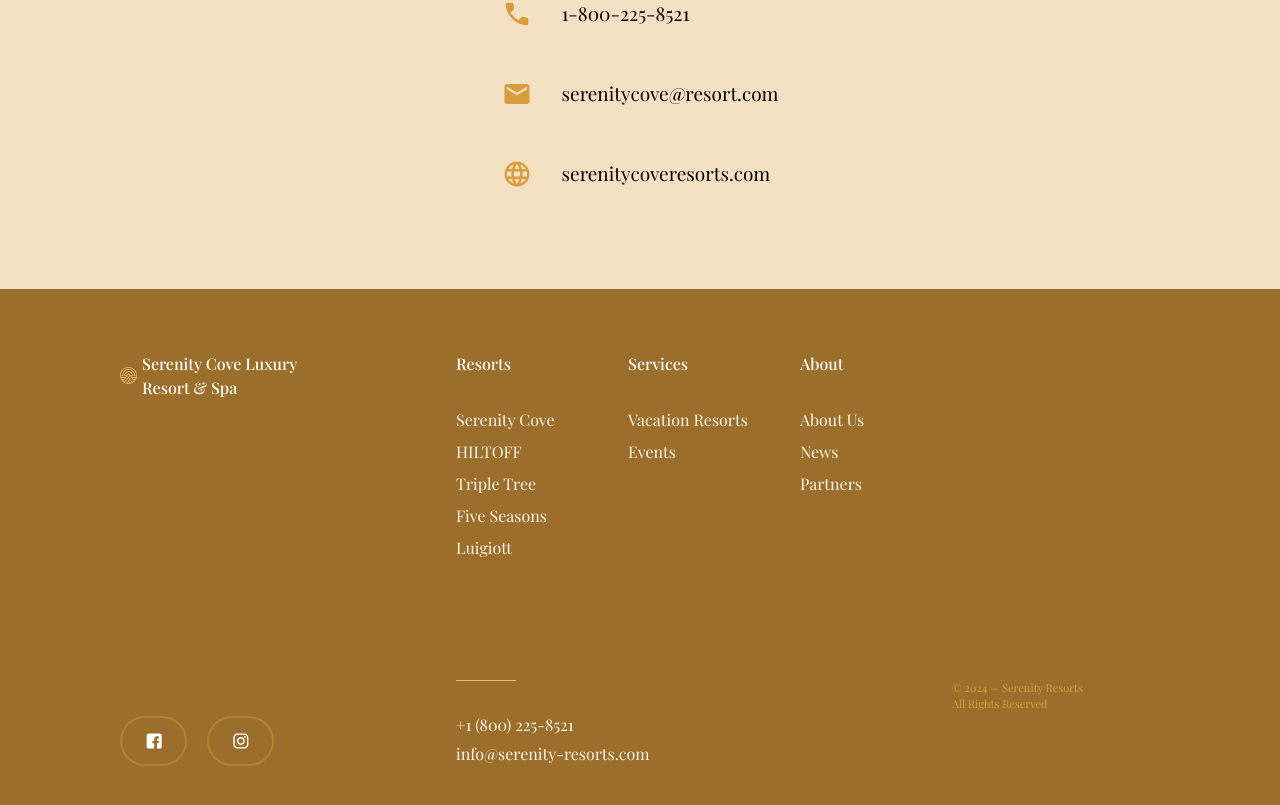
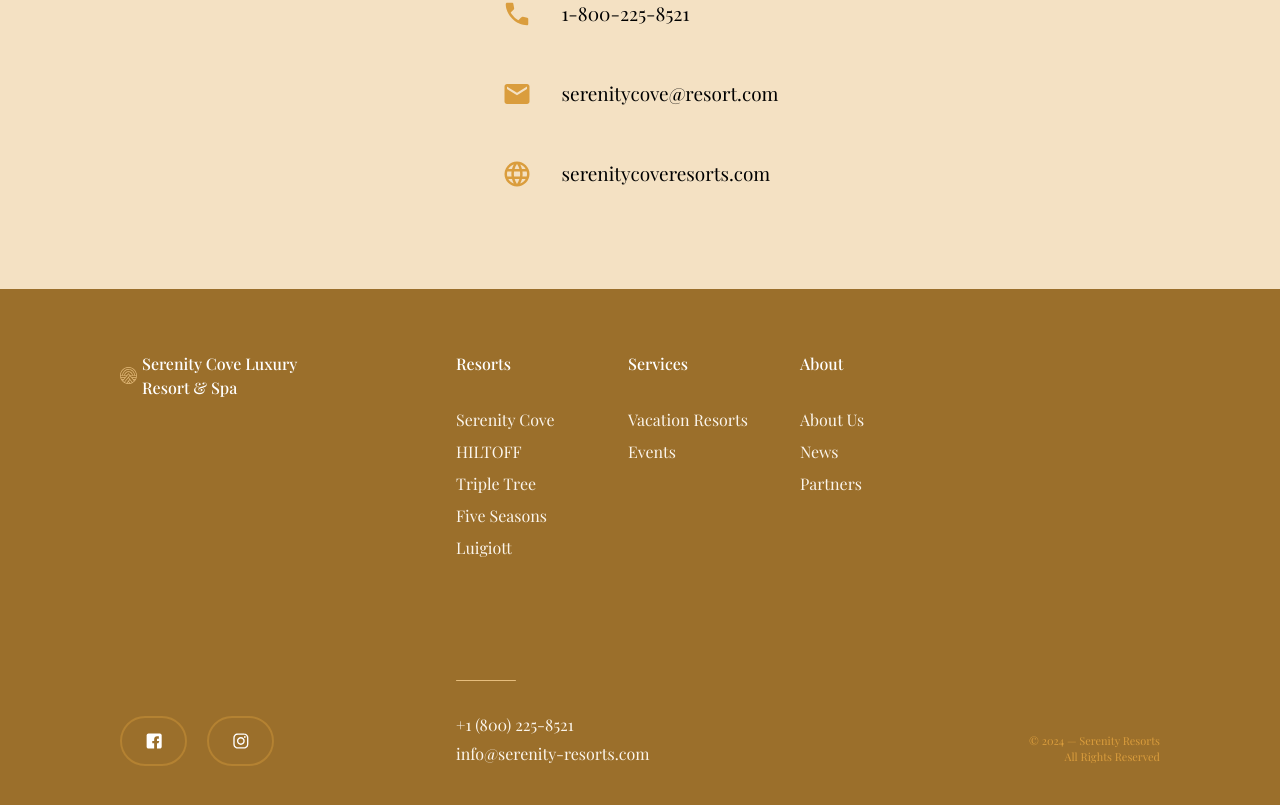
Before and after one commit to paradimes/serenity-cove-resort, a React (Vite) app in the folder client/: page / in a window 1280 px wide. Shown: the part 5567-6372 px from the top of the page. Built offline with nearby package versions, Linux system fonts and the light colour scheme; a web font is replaced by a local one.

Commit message:
added vercel.json

```diff
--- a/client/src/components/FooterSection.tsx
+++ b/client/src/components/FooterSection.tsx
@@ -94,7 +94,7 @@ export default function FooterSection() {
 
         <div
           id="copyright-container"
-          className="col-span-1 flex items-start justify-start flex-col text-center lg:text-right gap-0 text-yellow-500  font-light hover:underline max-lg:mt-0"
+          className="col-span-1 flex max-lg:items-start max-lg:justify-start items-end justify-end flex-col text-center lg:text-right gap-0 text-yellow-500  font-light hover:underline max-lg:mt-0"
         >
           <span className="text-[11px] ">© 2024 — Serenity Resorts</span>
           <span className="text-[11px] ">All Rights Reserved</span>
```
Also changed, not shown: client/vercel.json (added).
